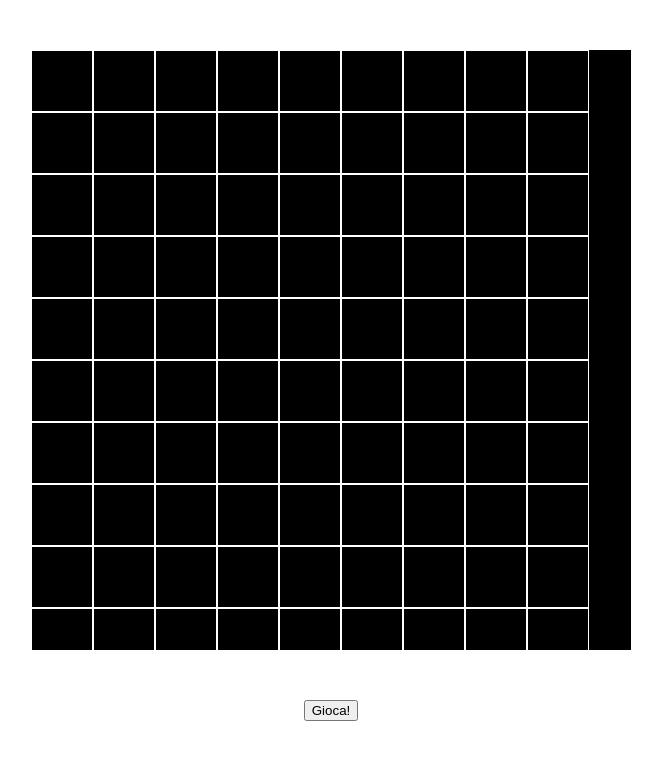
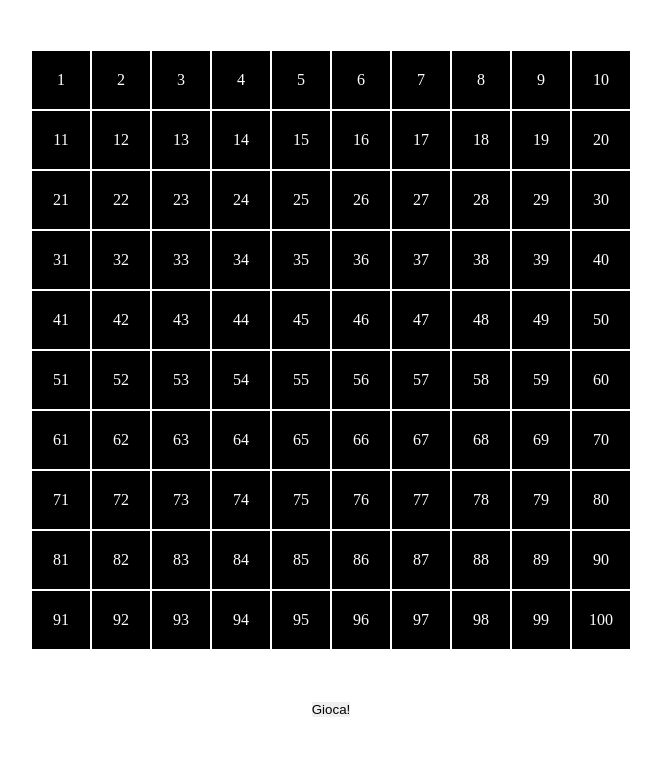
Before and after one commit to SimoneNegrisoli/js-campominato-grid, a plain HTML site: page index.html in a window 1280 px wide. Both pictures are taken after a click on the button "Gioca!". Shown: the whole page, without its empty margins (309-971 px from the left). Drawn offline with Linux system fonts and the light colour scheme.

Commit message:
colore quadratini

```diff
--- a/css/style.css
+++ b/css/style.css
@@ -1,3 +1,9 @@
+*{
+    box-sizing: border-box;
+    border: 0;
+    padding: 0;
+}
+
 .playground{
     width: 600px;
     height: 600px;
@@ -23,6 +29,9 @@ button:hover{
     width: calc(100% / 10);
     height: calc(100% / 10);
     border: 1px solid white;
+    display: flex;
+    justify-content: center;
+    align-items: center;
 }
 
 .squarenew{
--- a/js/script.js
+++ b/js/script.js
@@ -24,13 +24,23 @@ btngame.addEventListener('click', campoMinato)
 function campoMinato(){
     // mi prendo il campo da gioco
     const playground = document.querySelector('.playground')
+    let square;
     // mi creo il ciclo per i quadratini
-    for(let i = 0; i < 100; i++){
+    for(let i = 1; i < 101; i++){
         // mi creo il div
-        const square = document.createElement('div');
-        square.classList.add('square')
+        square = document.createElement('div');
+        square.classList.add('square');
         // chi devo appendere
-        playground.appendChild(square)
+        playground.appendChild(square);
+        // metto il numero progressivo e do il bianco per vederlo
+        square.textContent = i;
+        square.style.color = 'white';
+
+        // faccio cambiare colore al quadratino
+        square.addEventListener('click', squareChangeColor)
+        function squareChangeColor (){
+            square.classList.add('squarenew');
+        }
     }
 
 
```
